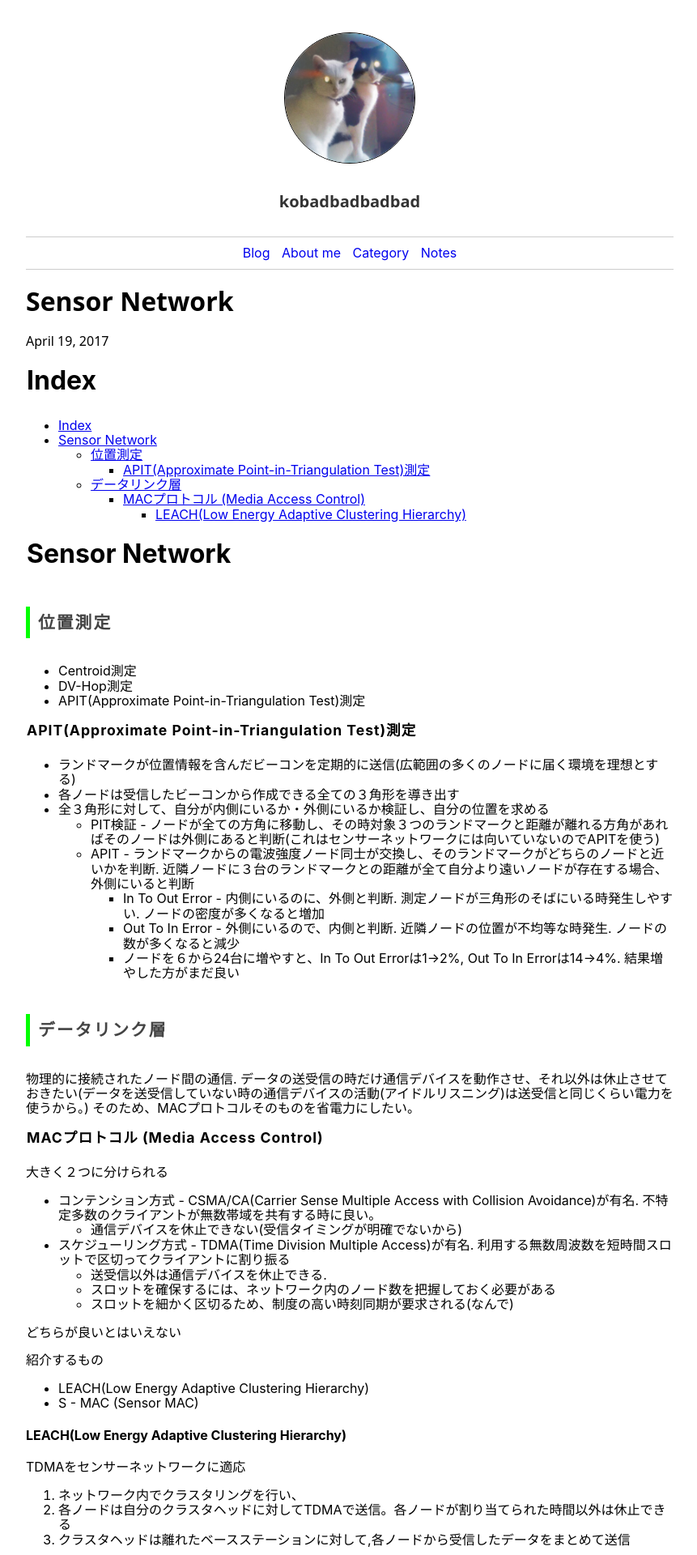
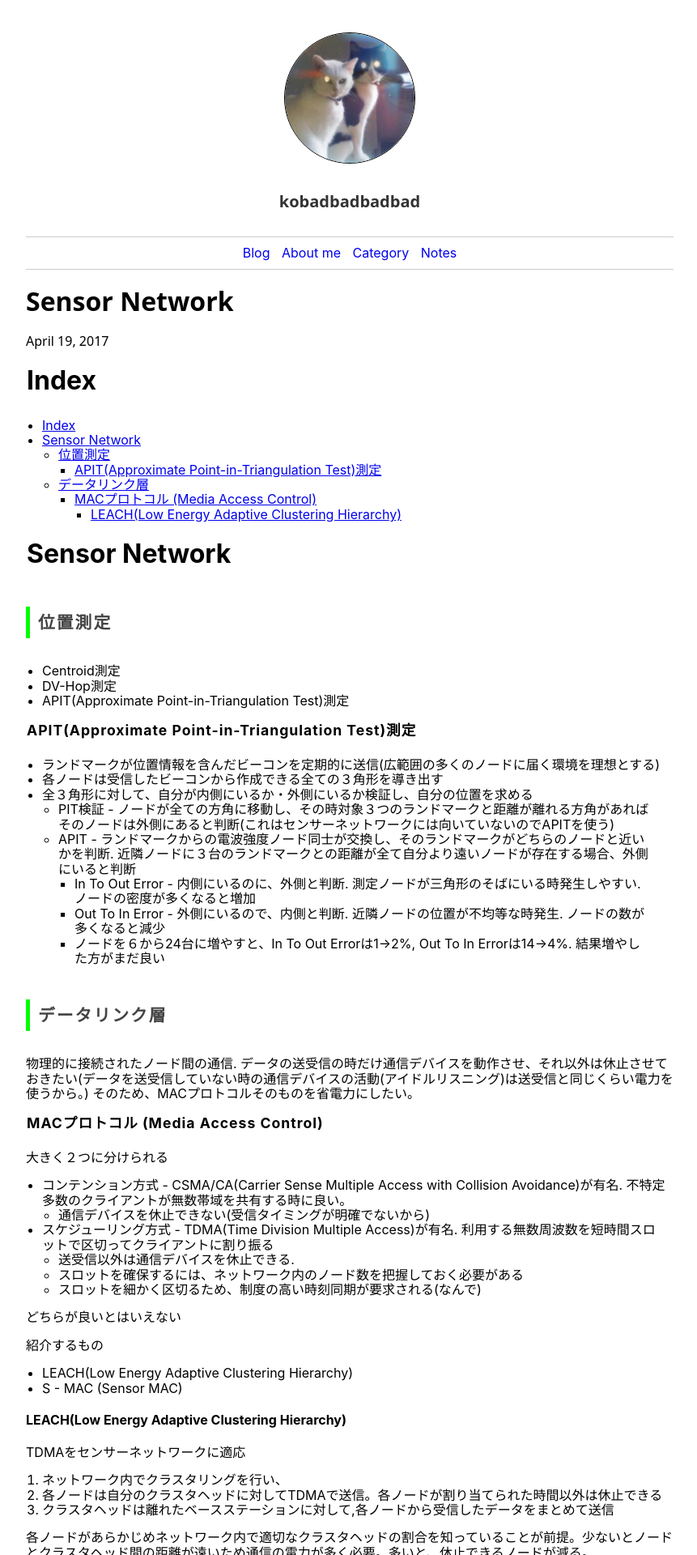
Before and after one commit to kobad/jekyll-kbd, a Jekyll site: the page built from notes/_posts/2017-04-19-sensor_network.md, in a window 1280 px wide. Shown: the top 1920 px of the page at 81% size, without its empty margins (208-1069 px from the left). Built offline with Jekyll 4.4.1, drawn with Linux system fonts in a browser that asks for light colours; nearby versions of some CDN libraries; a script that is not in the unit is left out; comment, search, counter and statistics services are not loaded.

Commit message:
[Mod] break-word

```diff
--- a/assets/css/style.scss
+++ b/assets/css/style.scss
@@ -4,6 +4,21 @@
 @import 'config';
 @import 'mixins';
 @import 'extends';
+
+.nav{
+  font-family: Merriweather-Light,-apple-system,Verdana,"PingFang SC","Helvetica Neue",Arial,"Hiragino Sans GB","Microsoft YaHei","WenQuanYi Micro Hei",sans-serif;
+  border-top: $border;
+  border-bottom: $border;
+  text-align: center;
+  padding: 10px;
+
+  a {
+    padding: 5px;
+    text-decoration: none;
+    cursor: pointer;
+    transition: .2s;
+  }
+}
 
 body {
   background-color: #fff;
@@ -109,6 +124,24 @@
   letter-spacing: 1px;
 }
 
+.page__body p {
+  margin: 0 0 1em 0;
+  word-wrap: break-word;
+}
+
+.page__body ol {
+  padding-right: 10px;
+  padding-left: 20px;
+}
+
+.page__body ul {
+  padding-right: 10px;
+  padding-left: 20px;
+  overflow: auto;
+  overflow-y: hidden;
+  word-wrap: break-word;
+}
+
 h2 {
   margin: 2em 0 1.5em 0;
   font-size: 20px;
@@ -141,21 +174,6 @@
 
 .front-page{
   @include pad();
-}
-
-.nav{
-  font-family: Merriweather-Light,-apple-system,Verdana,"PingFang SC","Helvetica Neue",Arial,"Hiragino Sans GB","Microsoft YaHei","WenQuanYi Micro Hei",sans-serif;
-  border-top: $border;
-  border-bottom: $border;
-  text-align: center;
-  padding: 10px;
-
-  a {
-    padding: 5px;
-    text-decoration: none;
-    cursor: pointer;
-    transition: .2s;
-  }
 }
 
 pre {
```
